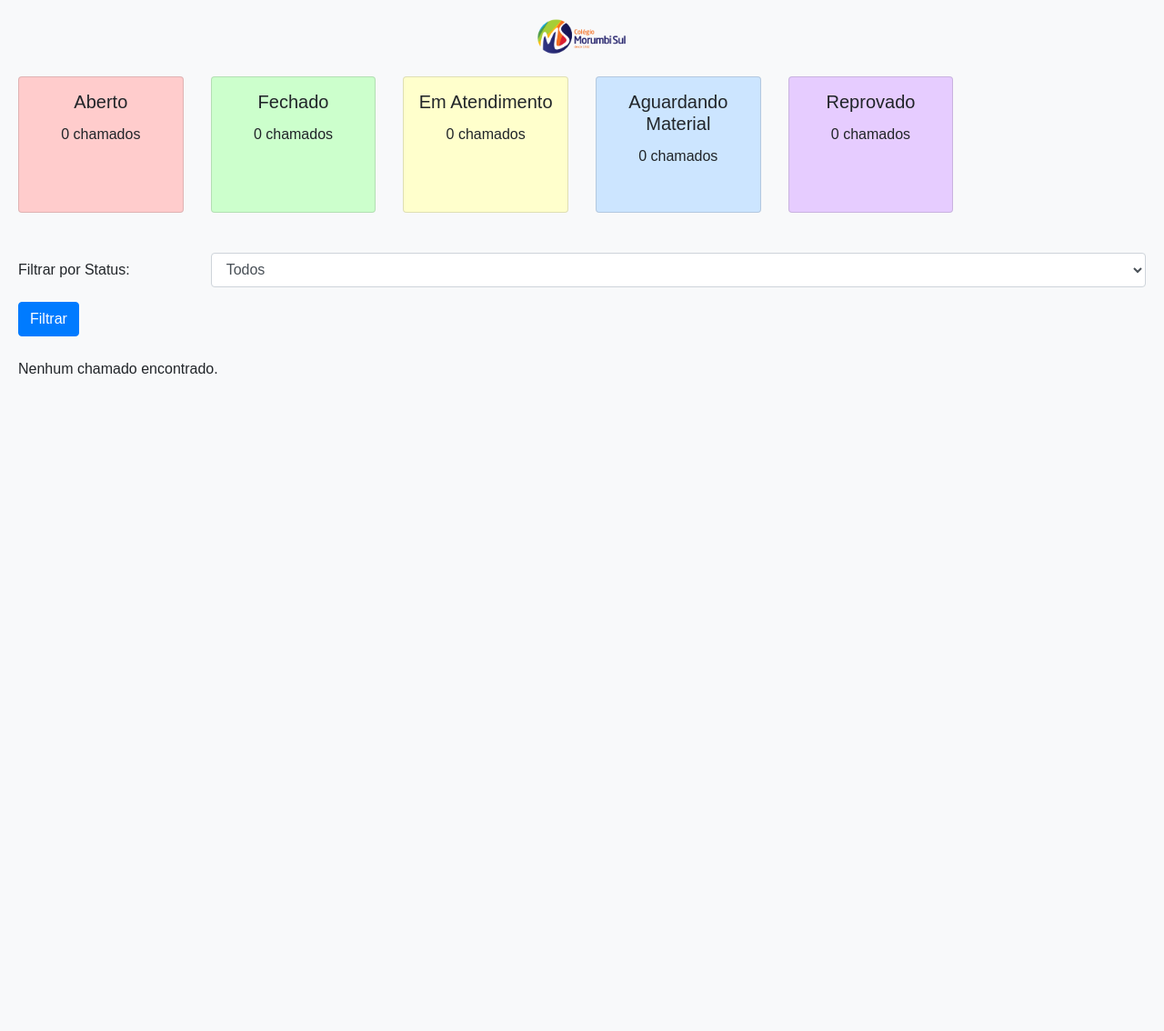
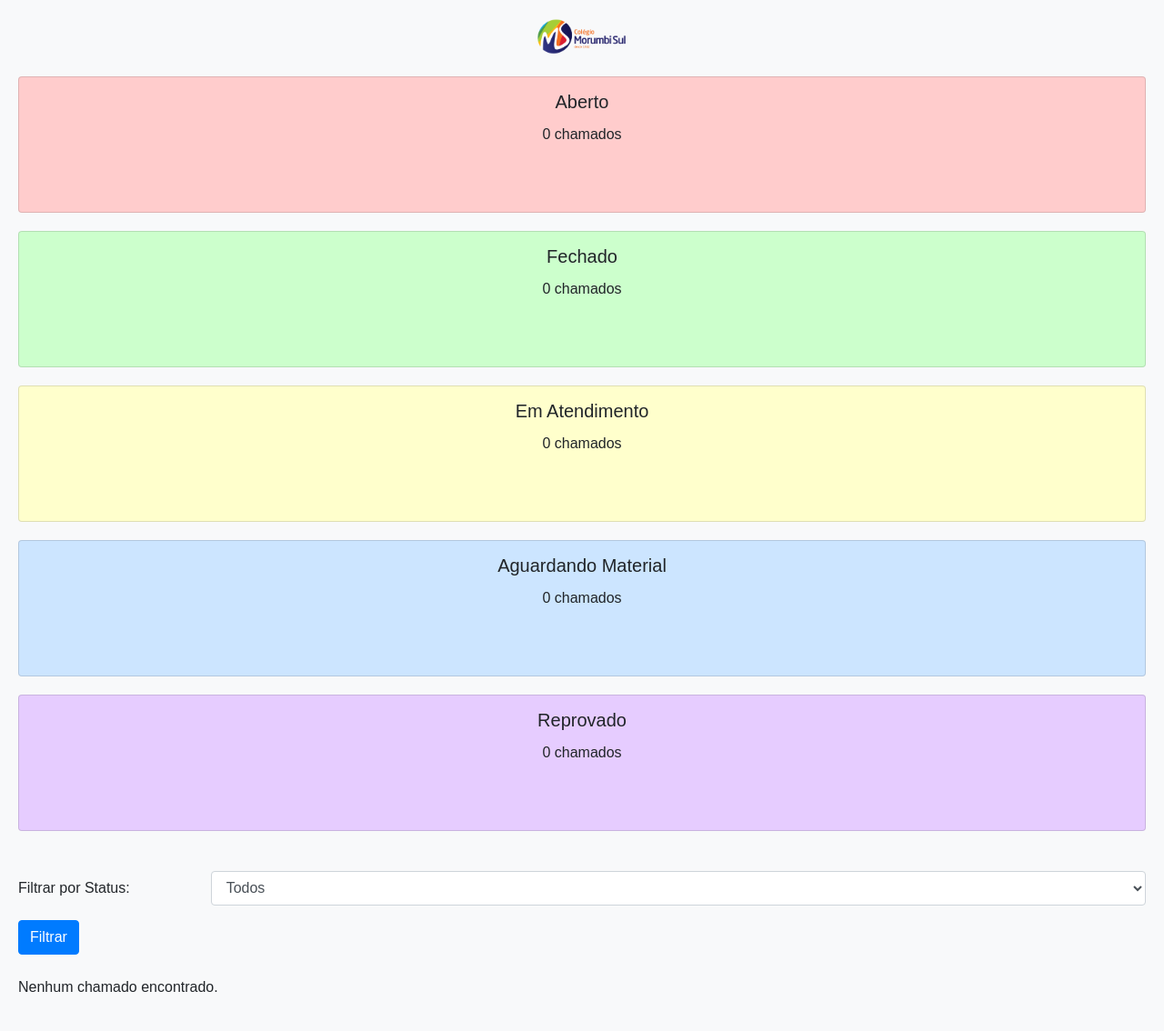
Before and after one commit to sinedweb23/gtims, a PHP site: page /manutencao/painel_chamados.php in a window 1280 px wide. Shown: the whole page at 91% size. Before the commit the page ends 411 px from the top, so only its background shows below. Run offline with PHP 8.4, Linux system fonts and the light colour scheme; data that the repository does not hold is empty; some libraries are stand-ins or nearby versions.

Commit message:
painel chamados

```diff
--- a/manutencao/painel_chamados.php
+++ b/manutencao/painel_chamados.php
@@ -102,7 +102,7 @@
                         break;
                 }
                 ?>
-                <div class="col-md-2">
+                <div class="col-12">
                     <div class="card card-status <?= $class ?>">
                         <div class="card-body text-center">
                             <h5 class="card-title"><?= $status ?></h5>
@@ -159,7 +159,7 @@
                 while($row = $result->fetch_assoc()) {
                     $data_abertura = date("d/m/Y - H:i", strtotime($row['data_abertura']));
                     $data_fechamento = $row['data_fechamento'] ? date("d/m/Y - H:i", strtotime($row['data_fechamento'])) : '';
-                    echo '<div class="col-md-6">';
+                    echo '<div class="col-12">';
                     echo '<div class="card">';
                     echo '<div class="card-body">';
                     echo '<div class="d-flex justify-content-between">';
```
